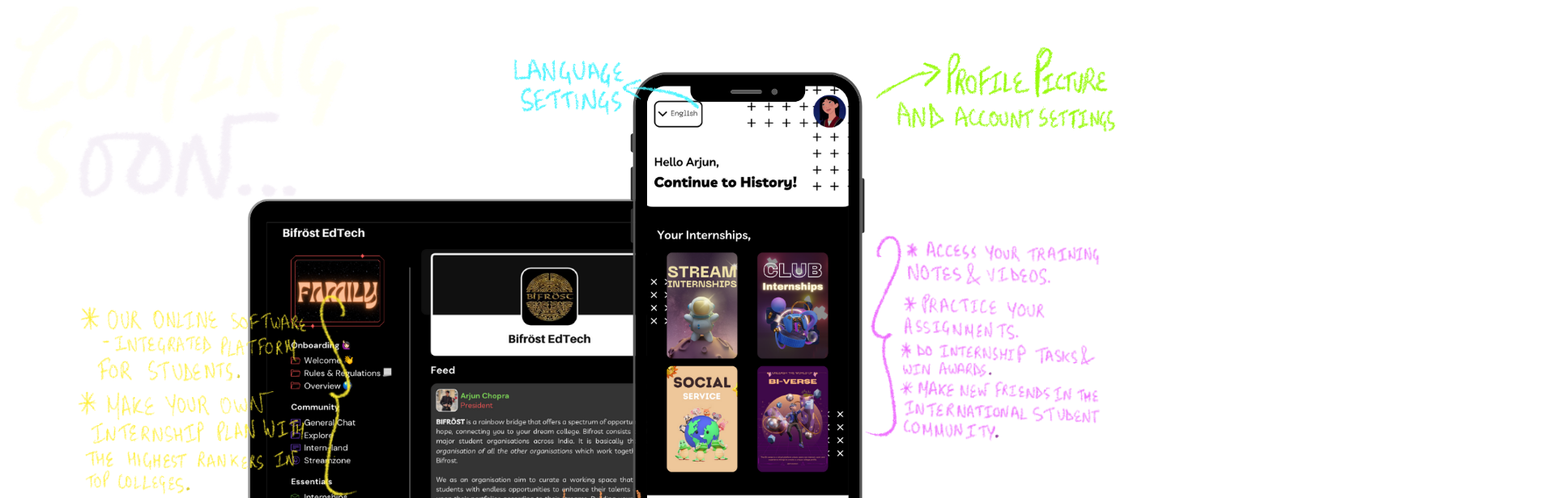
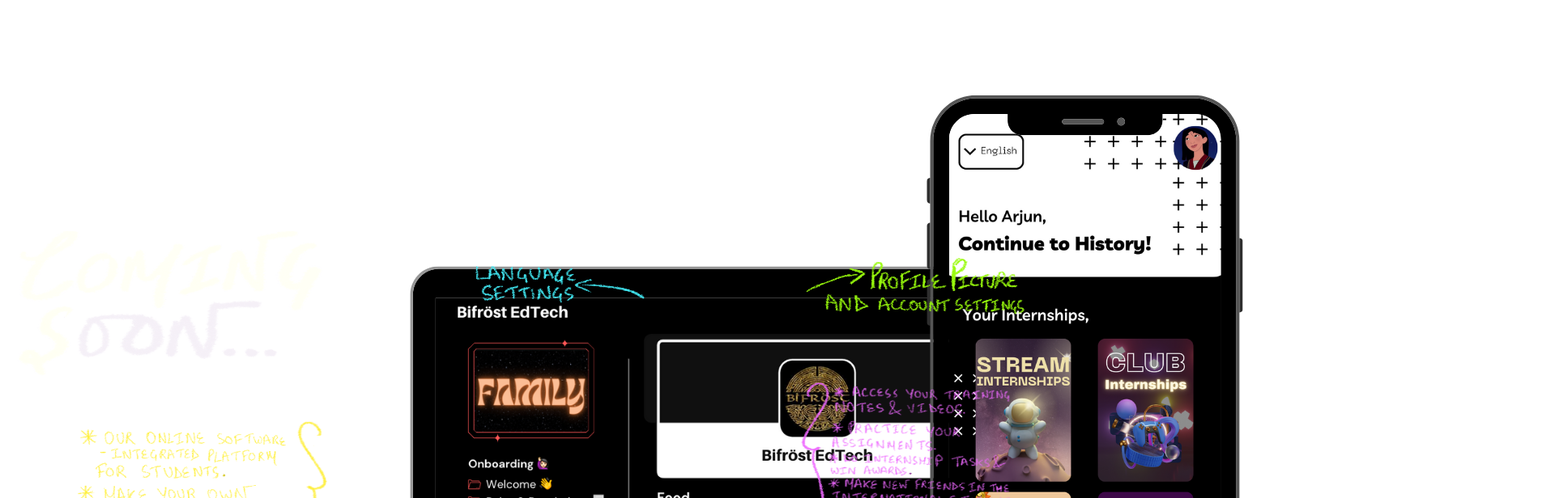
Before and after one commit to pranayjoshi/bifrost, a plain HTML site: page pages/ComingSoon.html in a window 1280 px wide. Shown: the top 616 px of the page at 81% size, 1920 px wide, since content can reach past the window. Drawn offline with Linux system fonts and the light colour scheme; files that its build step writes are made by us from their sources; files whose address does not match are found by name.

Commit message:
added 3 sections

```diff
--- a/pages/ComingSoon.html
+++ b/pages/ComingSoon.html
@@ -8,9 +8,10 @@
 
 		<title>Document</title>
 	</head>
-	<body>
-		<div class="coming-soon__bg">
-			<img class="coming" src="../assets/Work.png" alt="" />
+	<body style="height: 728px;">
+		<div class="items-center text-center parent">
+			<img src="../assets/2.png" alt="" class="image1">
+			<img src="../assets/Work.png" alt="" class="image2" width="1250px" height="528px">
 		</div>
 	</body>
 </html>
```
Also changed, not shown: Index.html (+4 -1 lines).
